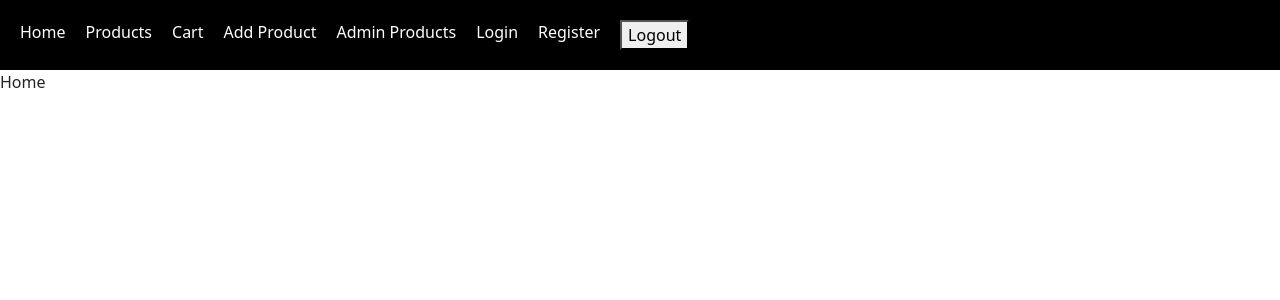
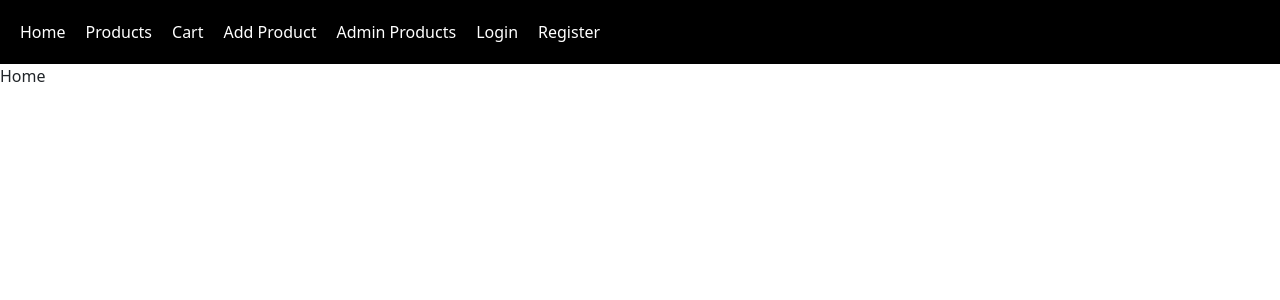
Before and after one commit to BELLAMKONDAAMBICAKIRANMAYEE/reuxflaske, a React (Vite) app: page / in a window 1280 px wide. Shown: the top 300 px of the page. Built offline with nearby package versions, Linux system fonts and the light colour scheme.

Commit message:
3rd changes

```diff
--- a/src/pages/Navbar.jsx
+++ b/src/pages/Navbar.jsx
@@ -5,29 +5,11 @@ import axios from 'axios'
 function Navbar() {
 
   const navigate = useNavigate()
+const user=JSON.parse(localStorage.getItem('admin'))
+ function logout() {
+localStorage.removeItem('admin')
+navigate('/login')
 
-  async function logout() {
-
-    try {
-
-      const res = await axios.post(
-        "https://ecomflask.duckdns.org/api/admin/logout",
-        {},
-        {
-          withCredentials: true   // ✅ REQUIRED
-        }
-      )
-
-      console.log(res.data)
-
-      alert(res.data.message || "Logout Successful")
-
-      navigate("/login")
-
-    } catch (error) {
-      console.log(error.response?.data || error.message)
-      alert("Logout Failed")
-    }
   }
 
   return (
@@ -64,18 +46,22 @@ function Navbar() {
       </Link>
 
       {/* AUTH LINKS */}
-      <Link to="/login" style={{ color: "white", textDecoration: "none" }}>
+      {
+        !user?
+        (<><Link to="/login" style={{ color: "white", textDecoration: "none" }}>
         Login
       </Link>
 
       <Link to="/register" style={{ color: "white", textDecoration: "none" }}>
         Register
       </Link>
-
-      {/* Logout (session based) */}
+</>
+      ):
+        (
       <button onClick={logout}>
         Logout
-      </button>
+      </button>)
+      }
 
     </div>
   )
```
